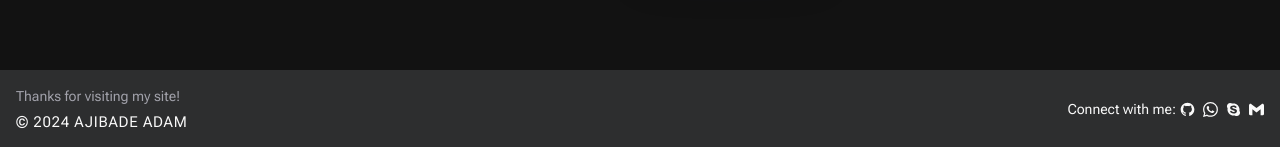
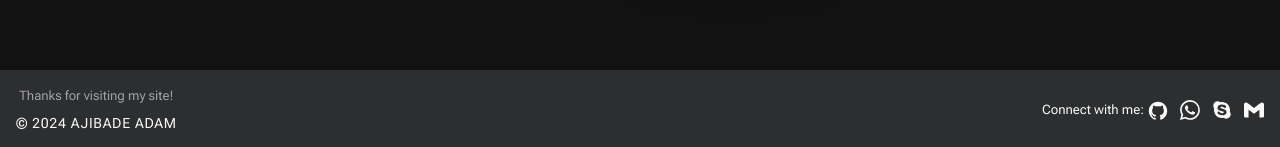
Before and after one commit to Adamson123/damsfolio, a Next.js app: page / in a window 1280 px wide. Shown: the part 3296-3443 px from the top of the page. Built offline with nearby package versions, Linux system fonts and the light colour scheme.

Commit message:
Refactor navigation icons and footer styles for improved consistency and readability. Updated icon sizes in the navigation menu and adjusted text sizes in the footer for better alignment.

```diff
--- a/src/app/page.tsx
+++ b/src/app/page.tsx
@@ -25,18 +25,30 @@ export default function Home() {
         {/*//TODO */}
         <FloatingNav
           navItems={[
-            { name: "Home", link: "#home", icon: <BiHome /> },
-            { name: "About", link: "#about", icon: <BsPerson /> },
-            { name: "Tools", link: "#tools", icon: <BsTools /> },
+            {
+              name: "Home",
+              link: "#home",
+              icon: <BiHome className="text-[22px]" />,
+            },
+            {
+              name: "About",
+              link: "#about",
+              icon: <BsPerson className="text-[22px]" />,
+            },
+            {
+              name: "Tools",
+              link: "#tools",
+              icon: <BsTools className="text-[16px]" />,
+            },
             {
               name: "Projects",
               link: "#projects",
-              icon: <AiFillFolder className="text-[20px]" />,
+              icon: <AiFillFolder className="text-[22px]" />,
             },
             {
               name: "Message",
               link: "#message",
-              icon: <CgMail className="text-[20px]" />,
+              icon: <CgMail className="text-[22px]" />,
             },
           ]}
         />
--- a/src/components/Footer.tsx
+++ b/src/components/Footer.tsx
@@ -8,18 +8,20 @@ const Footer = () => {
     <footer
       className="flex items-center justify-center
       md:justify-between bg-slate-50/15
-      min-w-full flex-col md:flex-row p-4 text-[15px]"
+      min-w-full flex-col md:flex-row p-4"
     >
-      <div className="space-y-1">
-        <p className="text-muted-foreground text-[14px]">
+      <div className="flex flex-col items-center gap-2">
+        <p className="text-muted-foreground text-[13px]">
           Thanks for visiting my site!
         </p>
-        <p className="uppercase tracking-wider">&copy; 2024 Ajibade Adam</p>
+        <p className="uppercase tracking-wider text-[14px]">
+          &copy; 2024 Ajibade Adam
+        </p>
       </div>
 
       <div className="flex flex-col items-center md:flex-row md:gap-1">
-        <p className="text-[14px]">Connect with me:</p>
-        <div className="flex items-center gap-2">
+        <p className="text-[13px]">Connect with me:</p>
+        <div className="flex items-center gap-3 text-[20px]">
           <a href="https://github.com/Adamson123">
             <GrGithub className="inline -translate-y-[1px]" />
           </a>
```
